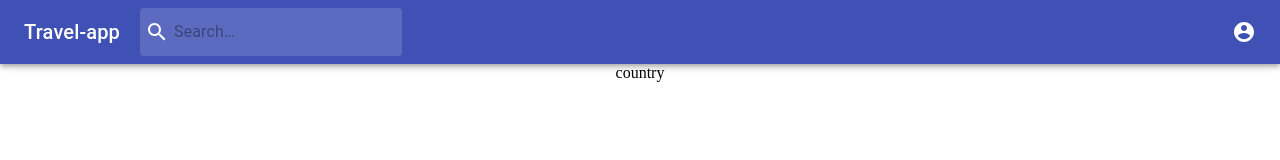
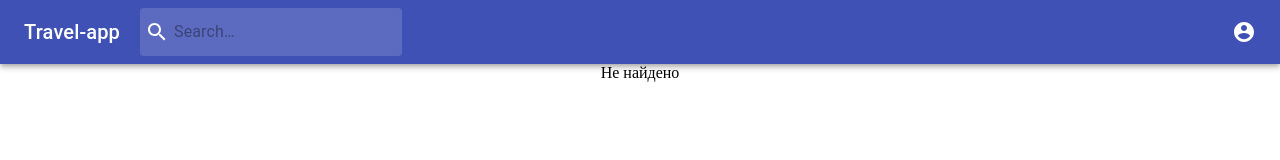
Before and after one commit to nin3439/travel-app, a React (Create React App) app: page /China in a window 1280 px wide. Shown: the top 160 px of the page. Built offline with nearby package versions, Linux system fonts and the light colour scheme.

Commit message:
fix: fix warnings

```diff
--- a/package.json
+++ b/package.json
@@ -17,9 +17,11 @@
     "react": "^17.0.1",
     "react-dom": "^17.0.1",
     "react-redux": "^7.2.2",
+    "react-router-dom": "^5.2.0",
     "react-scripts": "4.0.3",
     "redux": "^4.0.5",
     "redux-thunk": "^2.3.0",
+    "styled-components": "^5.2.1",
     "typescript": "^4.2.3",
     "web-vitals": "^1.1.0"
   },
--- a/src/components/Main.tsx
+++ b/src/components/Main.tsx
@@ -3,6 +3,7 @@ import { BrowserRouter as Router, Switch, Route } from 'react-router-dom';
 import { Grid } from '@material-ui/core';
 import { Header } from './Header';
 import { Countries } from '../components/content/Countries';
+import { Country } from '../components/content/Country/Country';
 import { Footer } from './Footer';
 
 export const Main: React.FC = () => {
@@ -21,7 +22,7 @@ export const Main: React.FC = () => {
               <Countries />
             </Route>
             <Route path="/:string">
-              <div>country</div>
+              <Country />
             </Route>
           </Switch>
         </Grid>
--- a/src/components/content/Countries.tsx
+++ b/src/components/content/Countries.tsx
@@ -6,9 +6,9 @@ import { Grid, Card, CardContent, Typography } from '@material-ui/core';
 export const Countries: React.FC = () => {
   return (
     <Grid container direction="row" justify="center" alignItems="center">
-      {mockCountries.map((country: any) => {
+      {mockCountries.map((country: any, index: number) => {
         return (
-          <Link to={`/${country.country}`}>
+          <Link to={`/${country.country}`} key={index}>
             <Card style={{ margin: '10px', width: '20vw', height: '25vh' }}>
               <CardContent>
                 <img
--- /dev/null
+++ b/src/components/content/Country/Country.tsx
@@ -0,0 +1,18 @@
+import React from 'react';
+import { Typography } from '@material-ui/core';
+import { useRouteMatch } from 'react-router-dom';
+import mockCountries from '../../../models/MockCountries';
+
+export const Country: React.FC = () => {
+  const { params } = useRouteMatch();
+  const country = mockCountries.find(
+    // @ts-ignore
+    (item) => item.country === params.string
+  );
+
+  if (!country) {
+    return <span>Не найдено</span>;
+  }
+
+  return <Typography>{country.country} </Typography>;
+};
```
Also changed, not shown: 1 other file (tests, documents, lock files or other folders).
